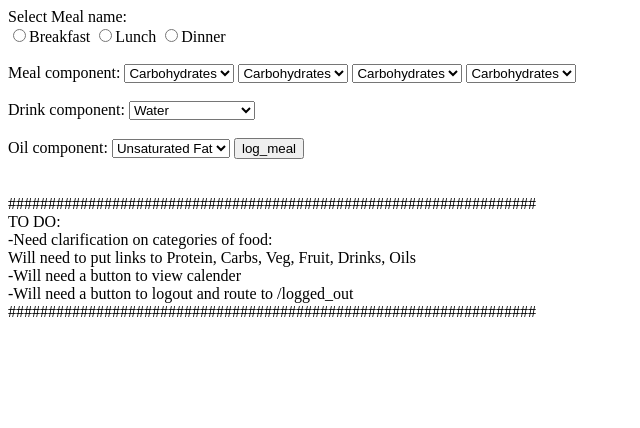
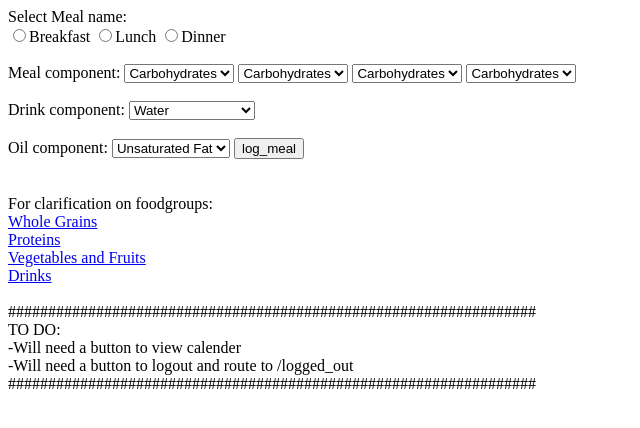
Before and after one commit to skacheri/Project, a Flask app: page /log_meal in a window 1280 px wide. Shown: the top 428 px of the page, without its empty margins (0-640 px from the left). Run offline with Flask 2, Linux system fonts and the light colour scheme; some libraries are stand-ins or nearby versions.

Commit message:
Adding resources at bottom on log meal page template to point to different foodgroups

```diff
--- a/server.py
+++ b/server.py
@@ -146,7 +146,18 @@ def logged_meal():
     db.session.commit()
 
 
-    return redirect('/')
+    return redirect('/calendar')
+
+"""---------------------------------------------------------"""
+
+@app.route("/calendar")
+def render_calendar():
+    """Render data stored by user for each meal"""
+
+
+    return render_template("/calendar.html")
+
+
 
 """---------------------------------------------------------"""
 
--- /dev/null
+++ b/templates/calendar.html
@@ -0,0 +1,5 @@
+{% extends 'base.html' %}
+{% block content %}
+
+
+{% endblock %}
--- a/templates/log_meal.html
+++ b/templates/log_meal.html
@@ -1,5 +1,6 @@
 {% extends 'base.html' %}
 {% block content %}
+
 
 <form action='/log_meal', method= "POST">
  Select Meal name:
@@ -63,13 +64,22 @@
 </form>
 <br>
 <br>
+
+For clarification on foodgroups:
+<br>
+<a href="https://www.hsph.harvard.edu/nutritionsource/what-should-you-eat/whole-grains/">Whole Grains</a>
+<br>
+<a href="https://www.hsph.harvard.edu/nutritionsource/what-should-you-eat/protein/">Proteins</a>
+<br>
+<a href="https://www.hsph.harvard.edu/nutritionsource/what-should-you-eat/vegetables-and-fruits/">Vegetables and Fruits</a>
+<br>
+<a href="https://www.hsph.harvard.edu/nutritionsource/healthy-drinks/">Drinks</a>
+<br>
+<br>
+
 ##################################################################
 <br>
 TO DO:
-<br>
--Need clarification on categories of food:
-<br>
-Will need to put links to Protein, Carbs, Veg, Fruit, Drinks, Oils
 <br>
 -Will need a button to view calender
 <br>
```
